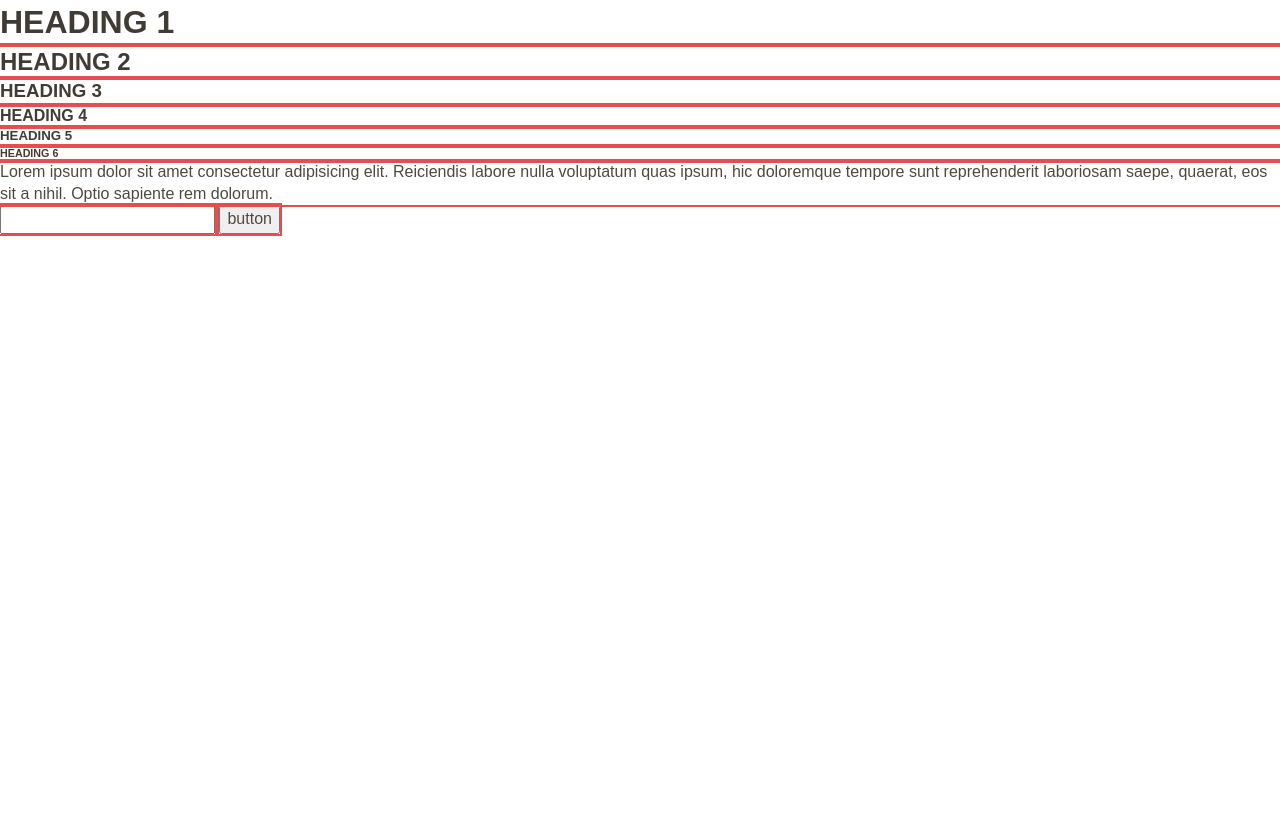
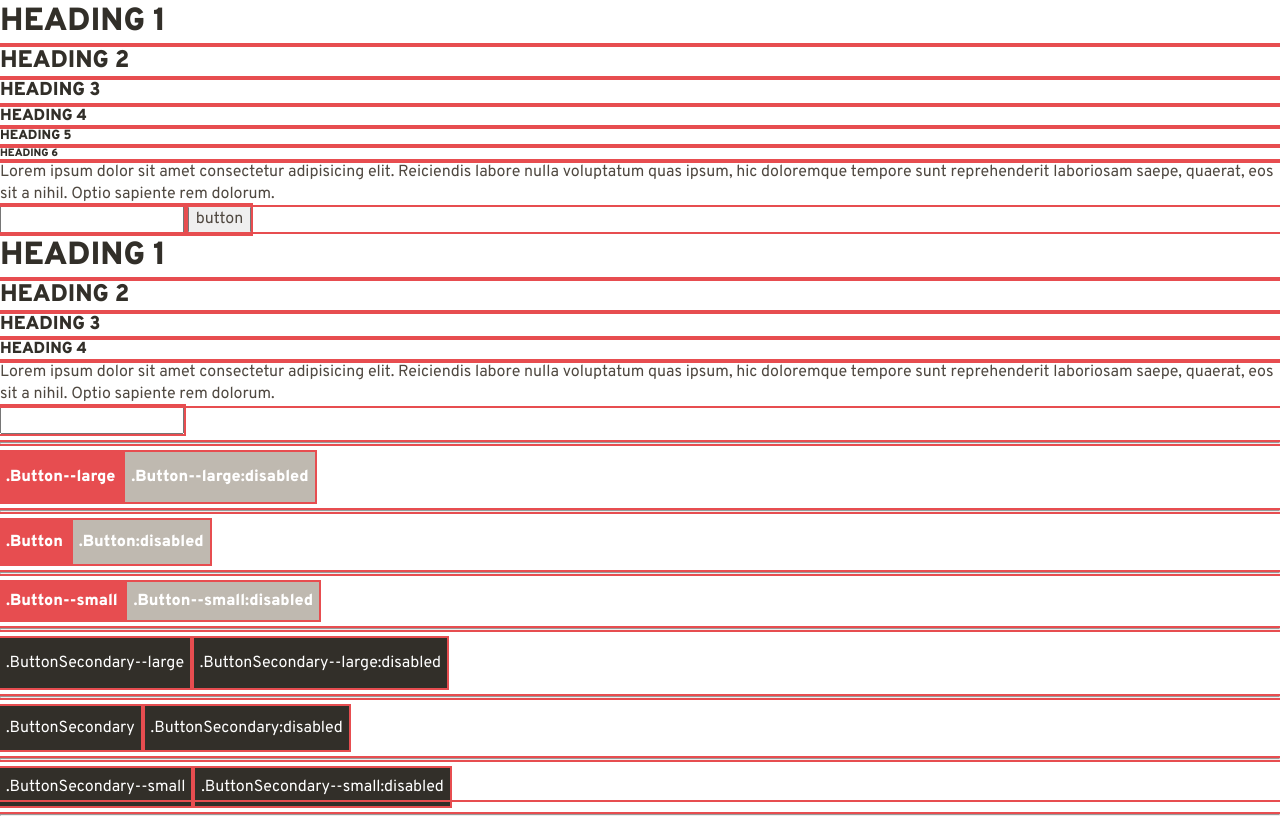
Before and after one commit to jomarcardoso/temas-arezzoco, a plain HTML site: page outstore.html in a window 1280 px wide. Drawn offline with nearby package versions, Linux system fonts and the light colour scheme.

Commit message:
outstore components

```diff
--- a/assets/css/outstore.css
+++ b/assets/css/outstore.css
@@ -1,4 +1,12 @@
+/* vendors */
 @import './vendors/common/reset.css';
+@import './vendors/components/buttons.css';
+
+/* commons */
 @import './outstore/common/variables.css';
 @import './outstore/common/sets.css';
 @import './outstore/common/fonts.css';
+
+/* componentes */
+@import './outstore/components/headings.css';
+@import './outstore/components/buttons.css';
--- a/assets/css/outstore/common/sets.css
+++ b/assets/css/outstore/common/sets.css
@@ -16,6 +16,7 @@ select,
 textarea {
   color: var(--colorText);
   line-height: 1.4;
+  font-family: 'overpass';
 }
 
 /* formatação dos headings */
@@ -25,5 +26,5 @@ h3,
 h4,
 h5,
 h6 {
-  color: var(--colorTitle);
+  color: var(--colorHeading);
 }
--- a/assets/css/outstore/common/variables.css
+++ b/assets/css/outstore/common/variables.css
@@ -1,10 +1,10 @@
 :root {
   /* escala de cinza */
-  --colorGray:  hsl(34, 10%, 28%); /* #4e4840 */
-  --colorGrayDarker:  hsl(34, 10%, 23%); /* darken(--colorGray, 5%) */
-  --colorGrayDark: var(--colorGray);
-  --colorGrayLight: hsl(34, 10%, 88%); /* lighten(--colorGray, 56%) */
-  --colorGrayLighter: hsl(34, 10%, 96%); /* lighten(--colorGray, 71%) */
+  --colorGrayDarker:  hsl(34, 10%, 18%);
+  --colorGrayDark: hsl(34, 10%, 28%);
+  --colorGray:  hsl(34, 10%, 72%);
+  --colorGrayLight: hsl(34, 10%, 88%);
+  --colorGrayLighter: hsl(34, 10%, 96%);
 
   /* cores do tema */
   --colorPrimary: #e74d50;
@@ -12,6 +12,6 @@
   --colorDanger: #ff0000;
 
   /* apelidos */
-  --colorTitle: var(--colorGrayDarker);
+  --colorHeading: var(--colorGrayDarker);
   --colorText: var(--colorGrayDark);
 }
--- /dev/null
+++ b/assets/css/outstore/components/buttons.css
@@ -0,0 +1,37 @@
+.Button,
+.Button--large,
+.Button--small {
+  background-color: var(--colorPrimary);
+  border: 0;
+  color: white;
+  font-weight: bold;
+}
+
+.Button,
+.ButtonSecondary {
+  height: 44px;
+}
+
+.Button--large,
+.ButtonSecondary--large {
+  height: 50px;
+}
+
+.Button--small,
+.ButtonSecondary--small {
+  height: 38px;
+}
+
+.ButtonSecondary,
+.ButtonSecondary--large,
+.ButtonSecondary--small {
+  background-color: var(--colorGrayDarker);
+  border: 0;
+  color: white;
+}
+
+.Button:disabled,
+.Button--large:disabled,
+.Button--small:disabled {
+  background-color: var(--colorGray);
+}
--- /dev/null
+++ b/assets/css/outstore/components/headings.css
@@ -0,0 +1,15 @@
+.Heading1 {
+  /* font-size: 1.5rem; */
+}
+
+.Heading2 {
+  /* font-size: 1.4rem; */
+}
+
+.Heading3 {
+  /* font-size: 1.3rem; */
+}
+
+.Heading4 {
+  /* font-size: 1.2rem; */
+}
--- /dev/null
+++ b/assets/css/vendors/components/buttons.css
@@ -0,0 +1,9 @@
+.Button,
+.Button--large {
+  cursor: pointer;
+}
+
+.Button:disabled,
+.Button--large:disabled {
+  cursor: not-allowed;
+}
--- a/outstore.html
+++ b/outstore.html
@@ -16,5 +16,30 @@
   <p>Lorem ipsum dolor sit amet consectetur adipisicing elit. Reiciendis labore nulla voluptatum quas ipsum, hic doloremque tempore sunt reprehenderit laboriosam saepe, quaerat, eos sit a nihil. Optio sapiente rem dolorum.</p>
   <input type="text">
   <button>button</button>
+  <h1 class="Heading1">HEADING 1</h1>
+  <h2 class="Heading2">HEADING 2</h2>
+  <h3 class="Heading3">HEADING 3</h3>
+  <h4 class="Heading4">HEADING 4</h4>
+  <p class="Paragraph">Lorem ipsum dolor sit amet consectetur adipisicing elit. Reiciendis labore nulla voluptatum quas ipsum, hic doloremque tempore sunt reprehenderit laboriosam saepe, quaerat, eos sit a nihil. Optio sapiente rem dolorum.</p>
+  <input class="Input" type="text">
+  <hr>
+  <button class="Button--large">.Button--large</button>
+  <button class="Button--large" disabled>.Button--large:disabled</button>
+  <hr>
+  <button class="Button">.Button</button>
+  <button class="Button" disabled>.Button:disabled</button>
+  <hr>
+  <button class="Button--small">.Button--small</button>
+  <button class="Button--small" disabled>.Button--small:disabled</button>
+  <hr>
+  <button class="ButtonSecondary--large">.ButtonSecondary--large</button>
+  <button class="ButtonSecondary--large" disabled>.ButtonSecondary--large:disabled</button>
+  <hr>
+  <button class="ButtonSecondary">.ButtonSecondary</button>
+  <button class="ButtonSecondary" disabled>.ButtonSecondary:disabled</button>
+  <hr>
+  <button class="ButtonSecondary--small">.ButtonSecondary--small</button>
+  <button class="ButtonSecondary--small" disabled>.ButtonSecondary--small:disabled</button>
+  <hr>
 </body>
 </html>
```
Also changed, not shown: assets/css/vendors/components/layout.css (added, +13 -0 lines), assets/css/outstore/components/layout.css (added).
